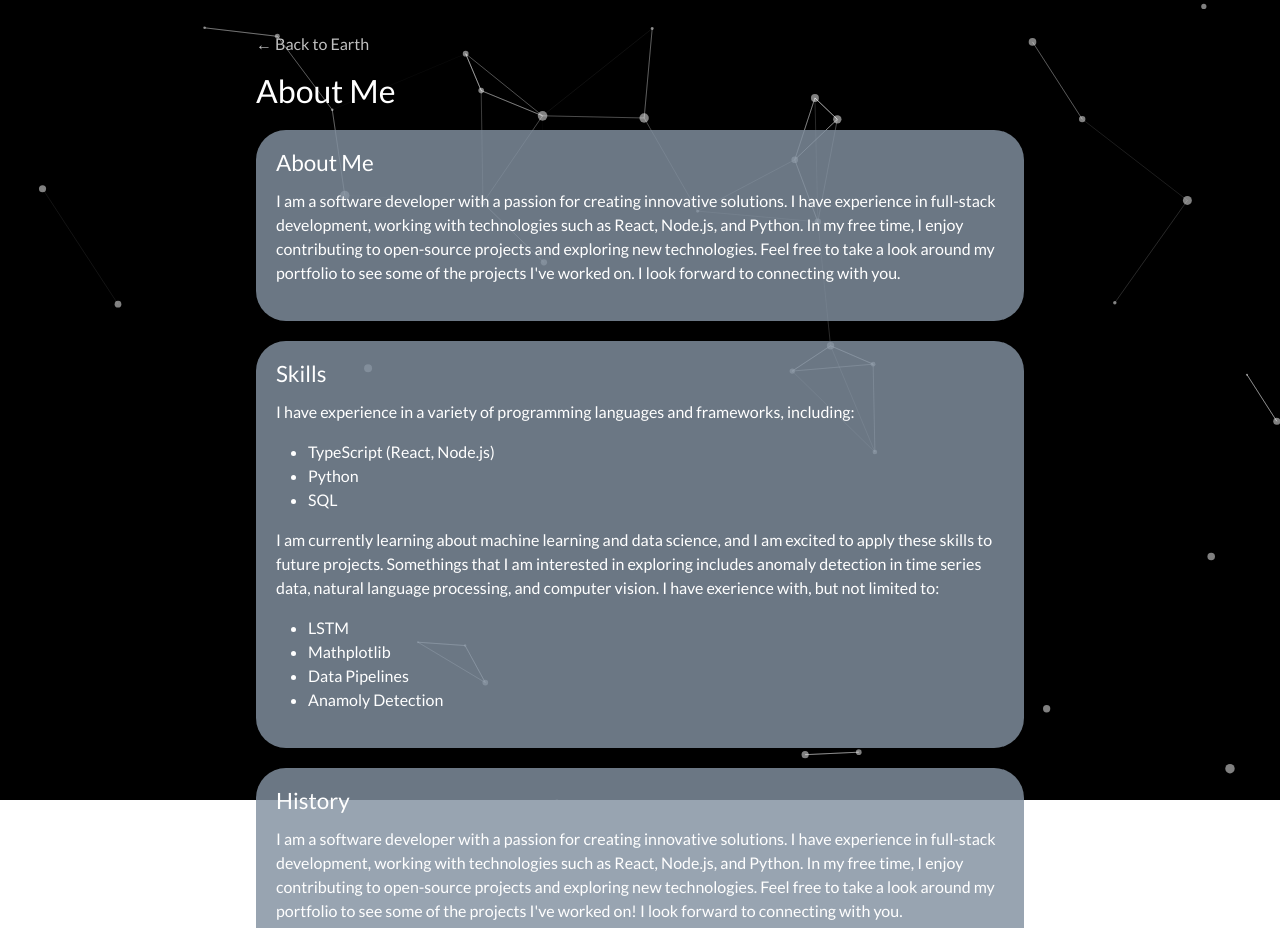
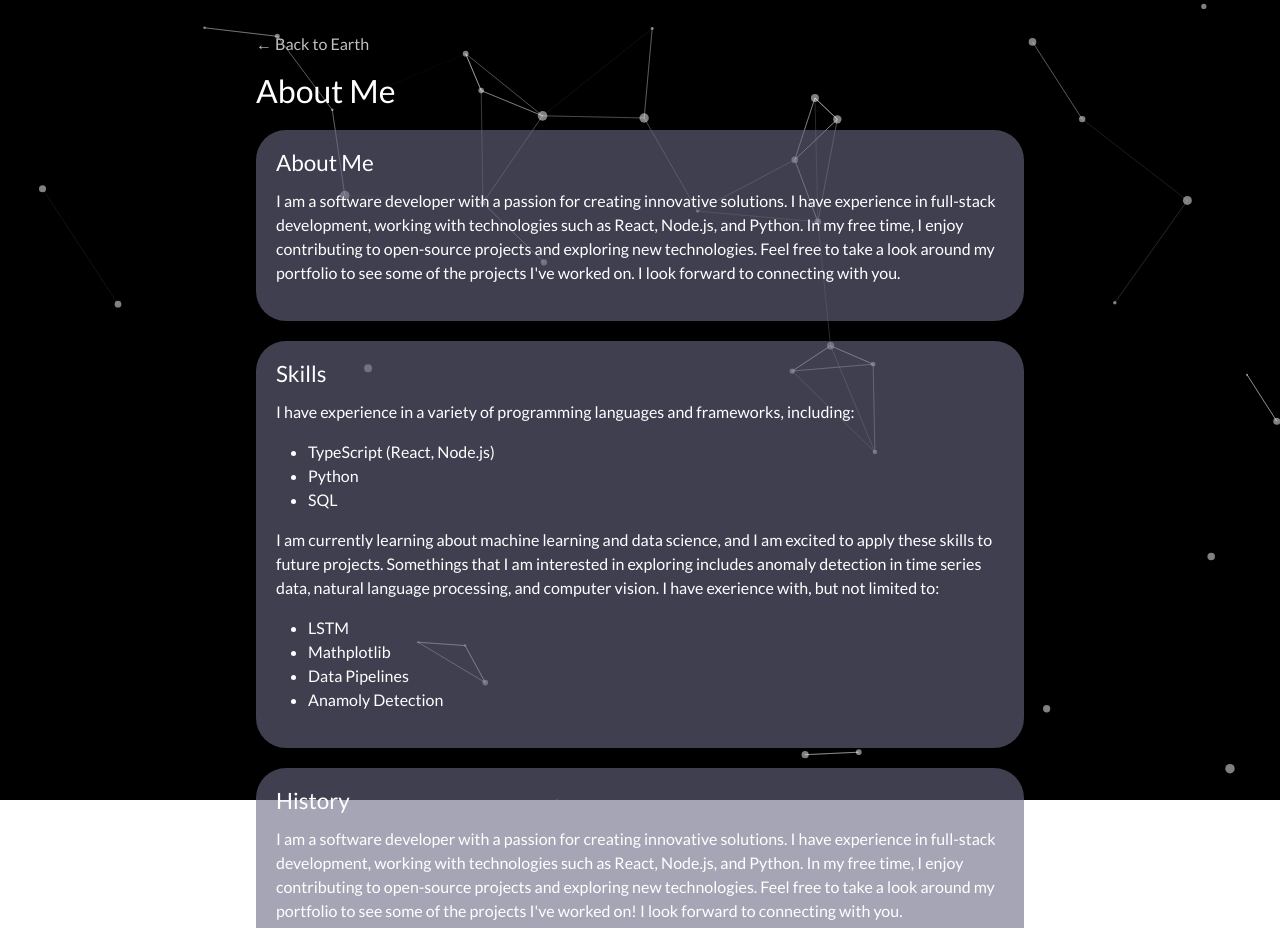
Before and after one commit to LeiNode/project-demos, a React (Vite) app in the folder Project Portfolio/: page /about in a window 1280 px wide. Shown: the top 928 px of the page. Built offline with nearby package versions, Linux system fonts and the light colour scheme.

Commit message:
Add fade-in animation and match container color to Project 1
Co-Authored-By: Claude Sonnet 5.5 <noreply@anthropic.com>

```diff
--- a/Project Portfolio/src/pages/Page.css
+++ b/Project Portfolio/src/pages/Page.css
@@ -28,10 +28,36 @@
 }
 
 .content-container {
-    background-color: #8391A1d2;
+    background-color: #6a6a8599;
     padding: 20px;
     border-radius: 30px;
     margin-bottom: 20px;
+    opacity: 0;
+    animation: fade-in-up 0.7s ease-out forwards;
+}
+
+/* Stagger each container so they fade in one after another */
+.content-container:nth-of-type(2) { animation-delay: 0.15s; }
+.content-container:nth-of-type(3) { animation-delay: 0.3s; }
+.content-container:nth-of-type(4) { animation-delay: 0.45s; }
+.content-container:nth-of-type(n + 5) { animation-delay: 0.6s; }
+
+@keyframes fade-in-up {
+    from {
+        opacity: 0;
+        transform: translateY(40px);
+    }
+    to {
+        opacity: 1;
+        transform: translateY(0);
+    }
+}
+
+@media (prefers-reduced-motion: reduce) {
+    .content-container {
+        animation: none;
+        opacity: 1;
+    }
 }
 
 .content-container h2 {
```
